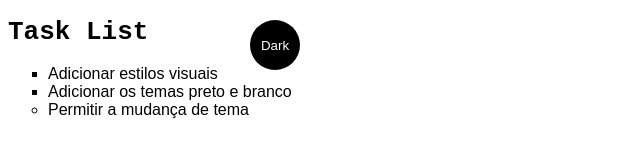
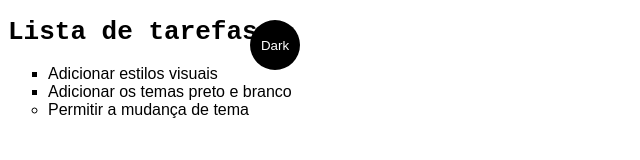
Before and after one commit to iSweetZzy/projeto-tema-dark-light, a plain HTML site: page index.html in a window 1280 px wide. Shown: the whole page, without its empty margins (0-640 px from the left). Drawn offline with Linux system fonts and the light colour scheme.

Commit message:
Add files via upload

```diff
--- a/index.html
+++ b/index.html
@@ -7,7 +7,7 @@
     <link rel="stylesheet" href="main.css">
 </head>
 <body class="light-theme">
-    <h1>Task List</h1>
+    <h1>Lista de tarefas</h1>
 
     <ul>
         <li class="list">Adicionar estilos visuais</li>
```
